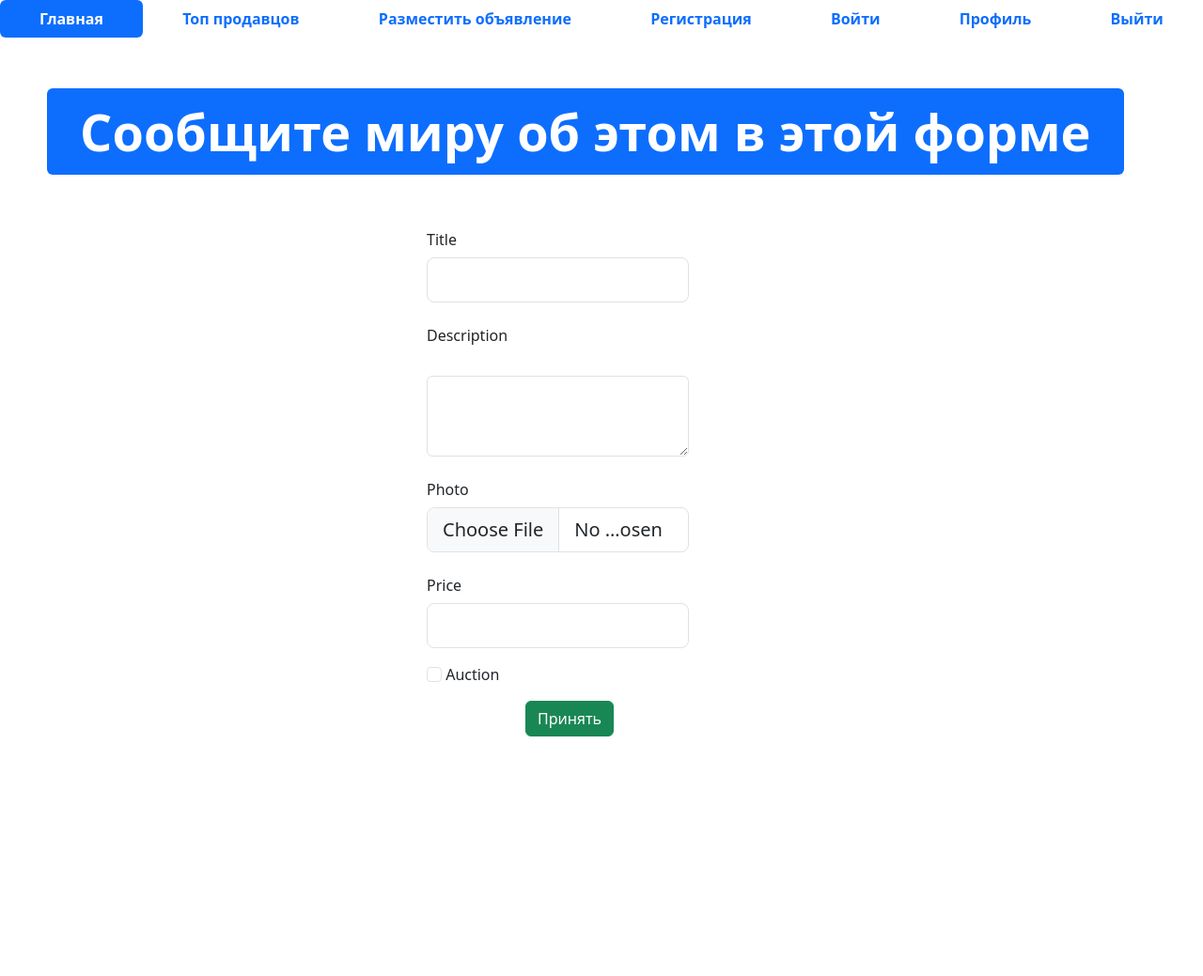
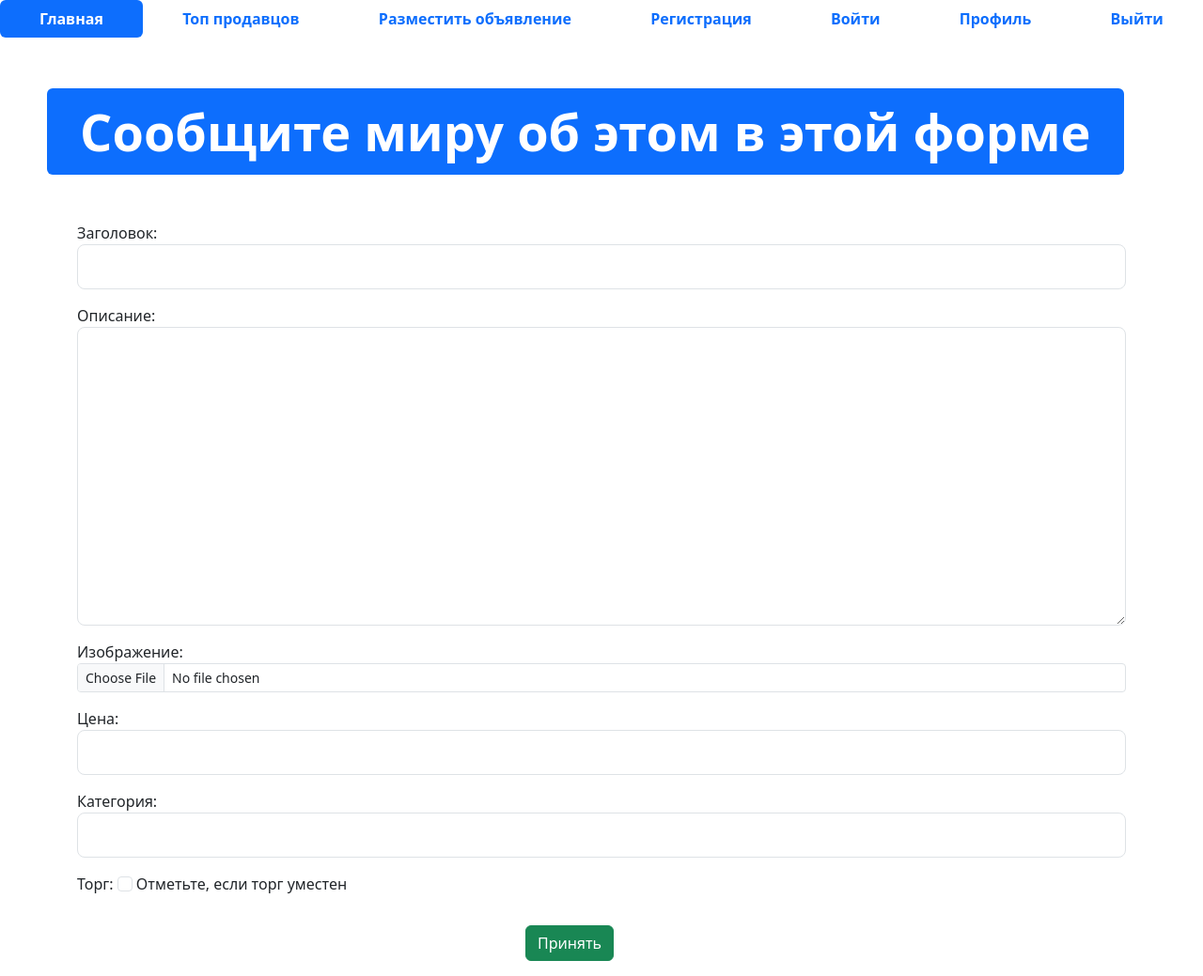
Before and after one commit to Nnn-ika/Lessons, a Django app: page /advertisement-post in a window 1280 px wide. Shown: the whole page at 94% size. Before the commit the page ends 784 px from the top, so only its background shows below. Run offline with Django 4.2, Linux system fonts and the light colour scheme; some libraries are stand-ins or nearby versions.

Commit message:
The lesson 10. The form for creating ads finished. The validation added.

```diff
--- /dev/null
+++ b/djangoMaximum/advertisement/my_adverts/forms.py
@@ -0,0 +1,31 @@
+from django import forms
+from django.forms import ModelForm
+from .models import Advertisement
+
+# Вариант 1
+# class AdvertisementForm(forms.Form):
+#     title = forms.CharField(max_length=64,
+#         widget=forms.TextInput(attrs={'class' : 'form-control form-control-lg'}))
+#     description = forms.CharField(widget=forms.Textarea(attrs={'class' : 'form-control form-control-lg'}))
+#     photo = forms.ImageField(widget=forms.FileInput(attrs={'class' : 'form-control form-control-sm'}))
+#     price = forms.DecimalField(widget=forms.NumberInput(attrs={'class' : 'form-control form-control-lg'}))
+#     category = forms.DecimalField(widget=forms.NumberInput(attrs={'class' : 'form-control form-control-lg'}))
+#     auction = forms.BooleanField(required=False, widget=forms.CheckboxInput(attrs={'class' : 'form-check-input'}))
+
+# Вариант 2
+class AdvertisementForm(ModelForm):
+    class Meta:
+        model = Advertisement
+        fields = ('title', 'description', 'photo', 'price', 'category', 'auction')
+        widgets = {
+            'title' : forms.TextInput(attrs={'class' : 'form-control form-control-lg'}),
+            'description' : forms.Textarea(attrs={'class' : 'form-control form-control-lg'}),
+            'photo' : forms.FileInput(attrs={'class' : 'form-control form-control-sm'}),
+            'price' : forms.NumberInput(attrs={'class' : 'form-control form-control-lg'}),
+            'category' : forms.NumberInput(attrs={'class' : 'form-control form-control-lg'}),
+            'auction' : forms.CheckboxInput(attrs={'class' : 'form-check-input'}),
+        }
+        required = {
+            'auction' : False,
+            'photo' : False,
+        }
--- a/djangoMaximum/advertisement/my_adverts/views.py
+++ b/djangoMaximum/advertisement/my_adverts/views.py
@@ -1,5 +1,8 @@
-from django.shortcuts import render
+from django.shortcuts import render, redirect
+from django.urls import reverse
+from .forms import AdvertisementForm
 from .models import Advertisement
+from django.utils.html import format_html
 
 # Create your views here.
 def index(request):
@@ -11,7 +14,22 @@ def topSellers(request):
     return render(request, 'top-sellers.html')
 
 def advertisementPost(request):
-    return render(request, 'advertisement-post.html')
+    if request.method == "POST":
+        form = AdvertisementForm(request.POST, request.FILES)
+        if form.is_valid():
+            title = form.cleaned_data.get('title')
+            if title.startswith('?'):
+                form.add_error('title', "Заголовок не может начинаться с символа '?'.")
+            else:
+                advertisement = Advertisement(**form.cleaned_data)
+                advertisement.user = request.user
+                advertisement.save()
+                url = reverse('main_page')
+                return redirect(url)
+    else:
+        form = AdvertisementForm()
+    context = {'form' : form}
+    return render(request, 'advertisement-post.html', context)
 
 def register(request):
     return render(request, 'register.html')
--- a/djangoMaximum/advertisement/templates/advertisement-post.html
+++ b/djangoMaximum/advertisement/templates/advertisement-post.html
@@ -11,46 +11,11 @@
     </div>
   </div>
   <div class="container">
-    <form method="post">
+    <form method="post" enctype="multipart/form-data">
+      {% csrf_token %}
       <div class="row mb-3">
         <div class="col">
-          <label class="col-sm-4 col-form-label offset-4">Title</label>
-          <div class="col-sm-4 offset-4 w-25">
-            <input type="text" class="form-control form-control-lg">
-          </div>
-        </div>
-      </div>
-      <div class="row mb-3">
-        <div class="col">
-          <label class="col-sm-4 col-form-label offset-4">Description</label>
-          <div class="col-sm-4 offset-4 w-25">
-              <label for="" class="form-label"></label>
-              <textarea class="form-control" name="" id="" rows="3"></textarea>
-          </div>
-        </div>
-      </div>
-      <div class="row mb-3">
-        <div class="col">
-          <label class="col-sm-4 col-form-label offset-4">Photo</label>
-          <div class="col-sm-4 offset-4 w-25">
-            <input type="file" class="form-control form-control-lg">
-          </div>
-        </div>
-      </div>
-      <div class="row mb-3">
-        <div class="col">
-          <label class="col-sm-4 col-form-label offset-4">Price</label>
-          <div class="col-sm-4 offset-4 w-25">
-            <input type="text" class="form-control form-control-lg">
-          </div>
-        </div>
-      </div>
-      <div class="row mb-3">
-        <div class="col">
-          <div class="offset-4 w-25">
-            <input type="checkbox" class="form-check-input">
-            <label class="form-check-label">Auction</label>
-          </div>
+          {{ form.as_p }}
         </div>
       </div>
       <div class="row mb-3 offset-sm-5">
```
Also changed, not shown: djangoMaximum/advertisement/db.sqlite3, djangoMaximum/advertisement/media/advertisement/adv_BlQGFir.png (added), djangoMaximum/advertisement/media/advertisement/adv_WAhRf0F.png (added), djangoMaximum/advertisement/media/advertisement/nightsky.jpg (added), djangoMaximum/advertisement/media/advertisement/ph2.jpg (added).
